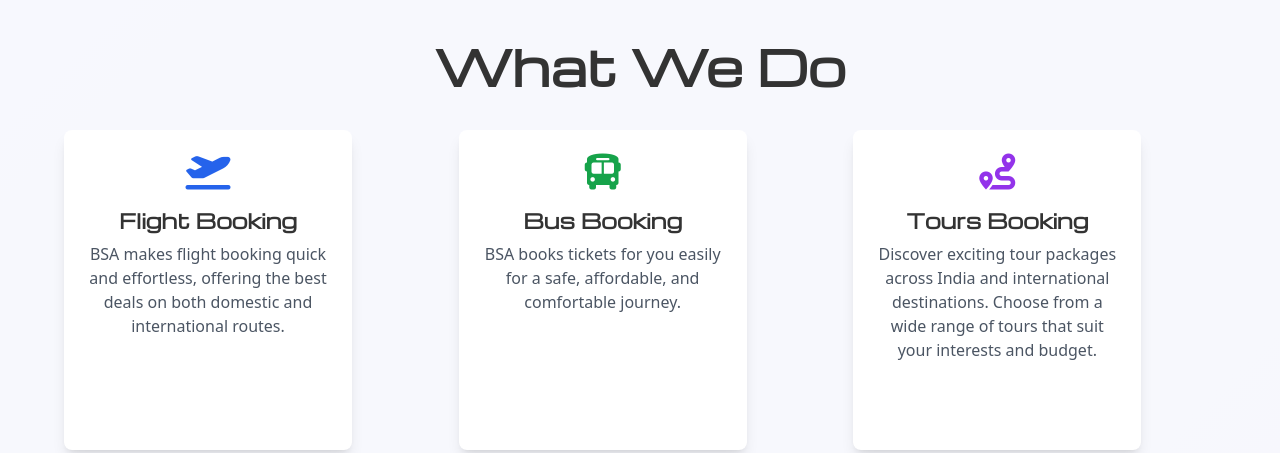
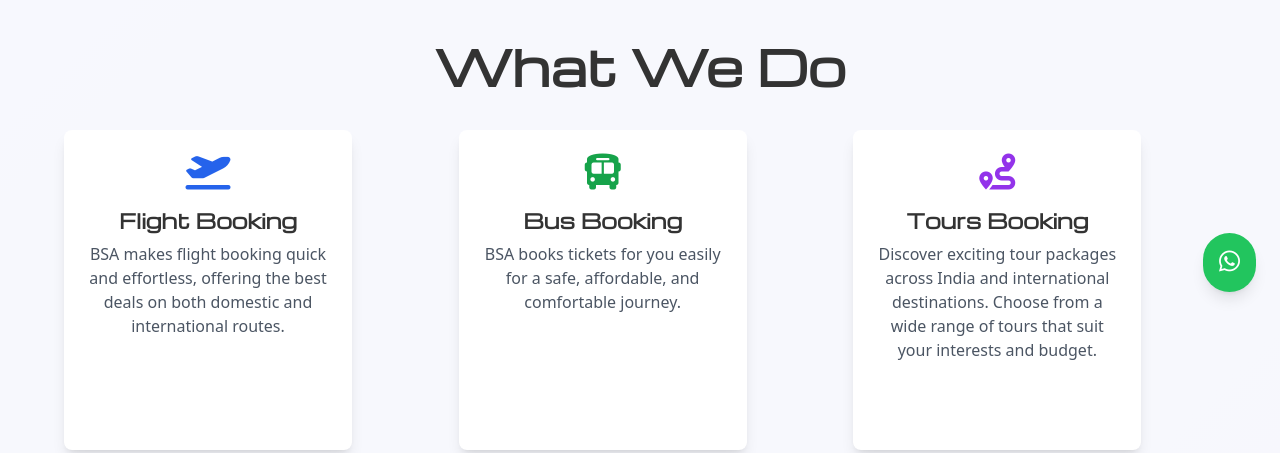
Before and after one commit to Yashwanth1707/BSA-Tours-and-AIR-Travels, a website: page index.html.html in a window 1280 px wide. Shown: the part 484-937 px from the top of the page. Drawn offline with nearby package versions, Linux system fonts and the light colour scheme.

Commit message:
added floating whatsapp icon

```diff
--- a/index.html.html
+++ b/index.html.html
@@ -229,9 +229,6 @@
             </div>
         </div>
     </section>
-
-
-
 
 
 
@@ -796,6 +793,12 @@
 
 
     </script>
+
+    <!-- Floating WhatsApp Icon -->
+    <a href="https://wa.me/917259274400?text=Hi%2C%20I%20would%20like%20to%20inquire%20about%20travel%20packages." target="_blank" rel="noopener noreferrer"
+        class="fixed bottom-6 right-6 bg-green-500 text-white rounded-full p-4 shadow-lg hover:bg-green-600 transition z-50">
+        <i class="fab fa-whatsapp text-2xl"></i>
+    </a>
 </body>
 
 </html>
```
Also changed, not shown: dist/output.css.
